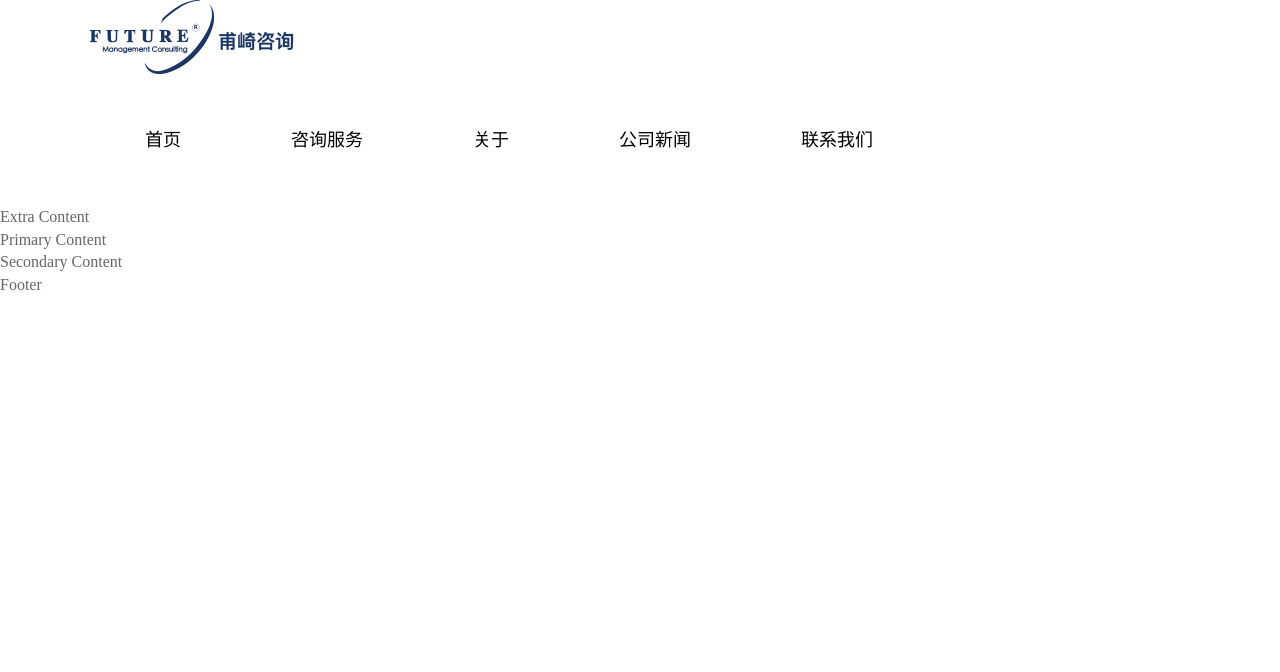
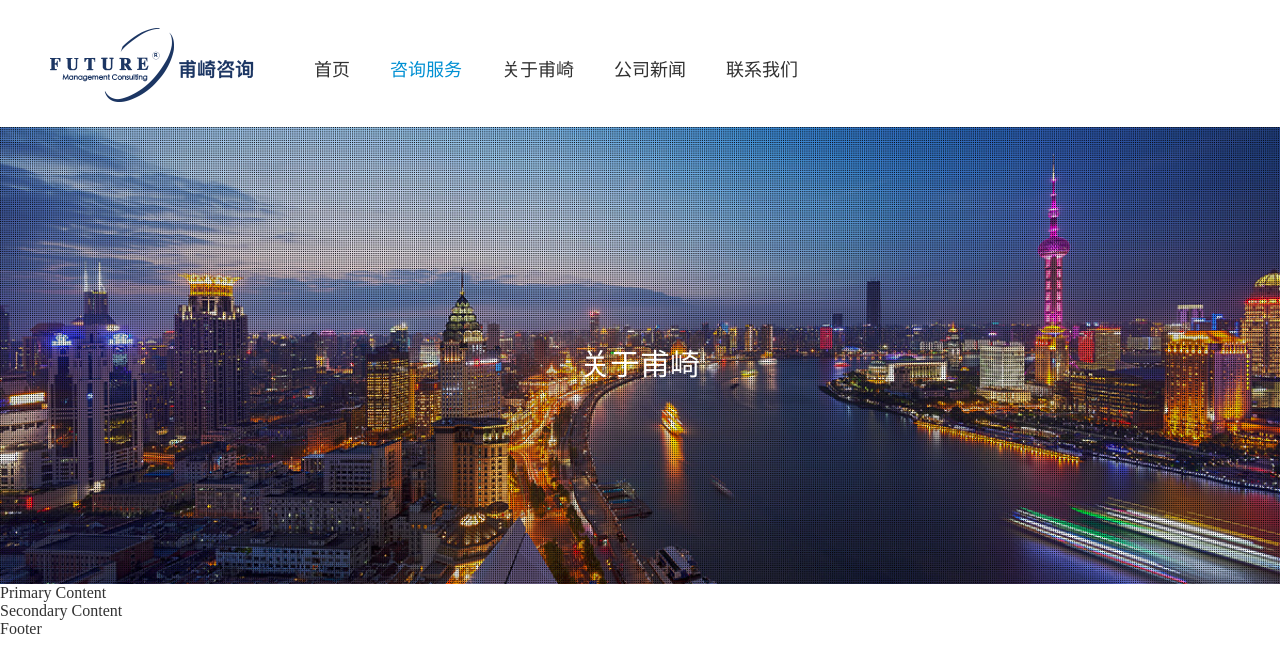
Before and after one commit to lubei/newhome, a plain HTML site: page index.html in a window 1280 px wide. Drawn offline with Linux system fonts and the light colour scheme.

Commit message:
2017-6-20-h

```diff
--- a/common/css/common.css
+++ b/common/css/common.css
@@ -1,25 +1,82 @@
 @charset "UTF-8";
 /*全局样式*/
-html, body, div, span, applet, object, iframe, h1, h2, h3, h4, h5, h6, p, blockquote, pre, a, abbr, acronym, address, big, cite, code, del, dfn, em, font, img, ins, kbd, q, s, samp, span, small, strike, strong, sub, sup, tt, var, dl, dt, dd, ol, ul, li, fieldset, form, label, legend, button, table, caption, tbody, tfoot, thead, tr, th, td, section, nav, header, footer{margin:0;padding:0;border:0;outline:0;font-weight:inherit;font-style:inherit;font-size:100%;font-family:inherit;text-align:inherit;line-height:inherit;}
-html{ width:100%; }
-::-webkit-scrollbar{ width:0;}
-body{ color:#666; line-height:1.4em; position:relative; -webkit-transition:opacity 0.5s; -moz-transition:opacity 0.5s; -ms-transition:opacity 0.5s; -o-transition:opacity 0.5s; transition:opacity 0.5s; height:100%;}
-strong{ font-weight:bold;}
-a{ text-decoration:none; text-transform:none; color:#000;}
-a img{ border:0;}
-a:hover{ }
-a span{ cursor:pointer;}
-em{ text-transform:none; color:#000; font-weight:bold; font-style:normal;}
-.clear{ width:0; height:0; display:block; clear:both; overflow:hidden;}
-.noFloat::after{ content: "."; display: block; height: 0; clear: both; visibility: hidden; overflow:hidden;}
-textarea{ resize:none;}
-input,textarea,button,select{ -webkit-appearance:none;}
-input:focus,textarea:focus,select:focus{ outline:none;}
-ul, ol, dl{ list-style:none; display:block;}
-dd, dt, li{ display:block;}
+html, body, div, span, applet, object, iframe, h1, h2, h3, h4, h5, h6, p, blockquote, pre, a, abbr, acronym, address, big, cite, code, del, dfn, em, font, img, ins, kbd, q, s, samp, span, small, strike, strong, sub, sup, tt, var, dl, dt, dd, ol, ul, li, fieldset, form, label, legend, button, table, caption, tbody, tfoot, thead, tr, th, td, section, nav, header, footer {
+    margin: 0;
+    padding: 0;
+    border: 0;
+    outline: 0;
+    font-weight: inherit;
+    font-style: inherit;
+    font-size: 100%;
+    font-family: inherit;
+    text-align: inherit;
+    line-height: inherit;
+}
+
+html {
+    width: 100%;
+}
+
+::-webkit-scrollbar {
+    width: 0;
+}
+
+body {
+    -webkit-transition: opacity 0.5s;
+    -moz-transition: opacity 0.5s;
+    -ms-transition: opacity 0.5s;
+    -o-transition: opacity 0.5s;
+    transition: opacity 0.5s;
+    width: 100%;
+    height: 100%;
+}
+
+strong {
+    font-weight: bold;
+}
+
+a {
+    text-decoration: none;
+    text-transform: none;
+}
+
+a img {
+    border: 0;
+}
+
+a span {
+    cursor: pointer;
+}
+
+em {
+    text-transform: none;
+    font-style: normal;
+}
+
+textarea {
+    resize: none;
+}
+
+input, textarea, button, select {
+    -webkit-appearance: none;
+}
+
+input:focus, textarea:focus, select:focus {
+    outline: none;
+}
+
+ul, ol, dl {
+    list-style: none;
+    display: block;
+}
+
+dd, dt, li {
+    display: block;
+}
 
 .icon {
-    width: 1rem; height: 1rem;
+    width: 1rem;
+    height: 1rem;
     fill: currentColor;
     vertical-align: -0.15rem;
     overflow: hidden;
--- /dev/null
+++ b/common/css/default.css
@@ -0,0 +1,44 @@
+body{
+    color: #313131;
+}
+a{
+    color: #313131;
+}
+#header{
+    overflow: hidden;
+    width: 100%;
+    box-sizing: border-box;
+}
+.navigation{
+    overflow: hidden;
+}
+.navigation li.current a{
+    color: #0090d3;
+}
+.logo{
+    float: left;
+}
+.search{
+    float: right;
+    width: 5px;
+    height: 5px;
+}
+
+.banner{
+    position: relative;
+    width: 100%;
+}
+.banner > img{
+    width: 100%;
+}
+.banner > label{
+    position: absolute;
+    left: 50%;
+    top: 50%;
+    margin-left: -100px;
+    margin-top: -15px;
+    width:200px;
+    text-align: center;
+    color: #fff;
+    font-size: 30px;
+}
--- a/common/css/wide.css
+++ b/common/css/wide.css
@@ -3,14 +3,15 @@
 	font-size: 16px;
 }
 #header{
-	max-width: 1100px;
 	margin: 0 auto;
+	padding: 28px 50px 15px 50px;
 	font-size: 18px;
 }
 .navigation{
-	overflow: hidden;
+	float: left;
 }
 .navigation li{
 	float: left;
-	padding: 5%;
+	padding: 0 20px;
+	line-height: 80px;
 }
--- a/common/css/wider.css
+++ b/common/css/wider.css
@@ -1,28 +1,20 @@
-
-/* ----- Wider CSS Rules ----- */
-
-body{
-font-size:1.5em;
+#container{
+	width: 100%;
+	font-size: 16px;
 }
-p{
-font-size:.7em;
+#header{
+	margin: 0 auto;
+	padding: 28px 50px 15px 50px;
+	font-size: 18px;
 }
-#container{
-width:900px;
+.navigation{
+	float: left;
 }
-#primaryContent{
-line-height:300px;
-width:50%;
+.navigation li{
+	float: left;
+	padding: 0 20px;
+	line-height: 84px;
 }
-#secondaryContent{
-line-height:300px;
-width:30%;
+.logo{
+	margin-right: 40px;
 }
-#extraContent{
-display:block;
-background-color: #E9B5FF;
-width:20%;
-line-height:300px;
-float:right;
-color:#333;
-}
--- a/common/js/dynamiclayout.js
+++ b/common/js/dynamiclayout.js
@@ -12,15 +12,13 @@ function dynamicLayout(){
   var browserWidth = getBrowserWidth();
   if (browserWidth < 750){
       changeLayout("narrow");
-  }else{
-    changeLayout("wide");
   }
-  // if ((browserWidth >= 750) && (browserWidth <= 950)){
-  //     changeLayout("wide");
-  // }
-  // if (browserWidth > 950){
-  //     changeLayout("wider");
-  // }
+  if ((browserWidth >= 750) && (browserWidth <= 950)){
+      changeLayout("wide");
+  }
+  if (browserWidth > 950){
+      changeLayout("wider");
+  }
 }
 
 function changeLayout(description){
--- a/index.html
+++ b/index.html
@@ -13,8 +13,10 @@
 <meta content="telephone=no" name="format-detection">
 <!-- CSS -->
 <link rel="stylesheet" type="text/css" href="common/css/common.css" title="default"/>
+<link rel="stylesheet" type="text/css" href="common/css/default.css" title="default"/>
+<link rel="stylesheet" type="text/css" href="common/css/wider.css" title="wider" disabled/>
 <link rel="stylesheet" type="text/css" href="common/css/wide.css" title="wide" disabled/>
-<link rel="alternate stylesheet" type="text/css" href="common/css/narrow.css" title="narrow" disabled/>
+<link rel="stylesheet" type="text/css" href="common/css/narrow.css" title="narrow" disabled/>
 <!-- JavaScript -->
 <script src="common/js/dynamiclayout.js" type="text/javascript"></script>
 </head>
@@ -25,15 +27,16 @@
             <div class="logo"><img src="img/logo_01.png" /></div>
             <ul class="navigation">
                 <li><a href="#">首页</a></li>
-                <li><a href="#">咨询服务</a></li>
-                <li><a href="#">关于</a></li>
+                <li class="current"><a href="#">咨询服务</a></li>
+                <li><a href="#">关于甫崎</a></li>
                 <li><a href="#">公司新闻</a></li>
                 <li><a href="#">联系我们</a></li>
             </ul>
             <div class="search"></div>
         </div>
         <div class="banner">
-        Extra Content
+            <img src="img/banner_01.jpg" />
+            <label>关于甫崎</label>
         </div>
         <div class="secnav">
         Primary Content
```
Also changed, not shown: 1 other file.
